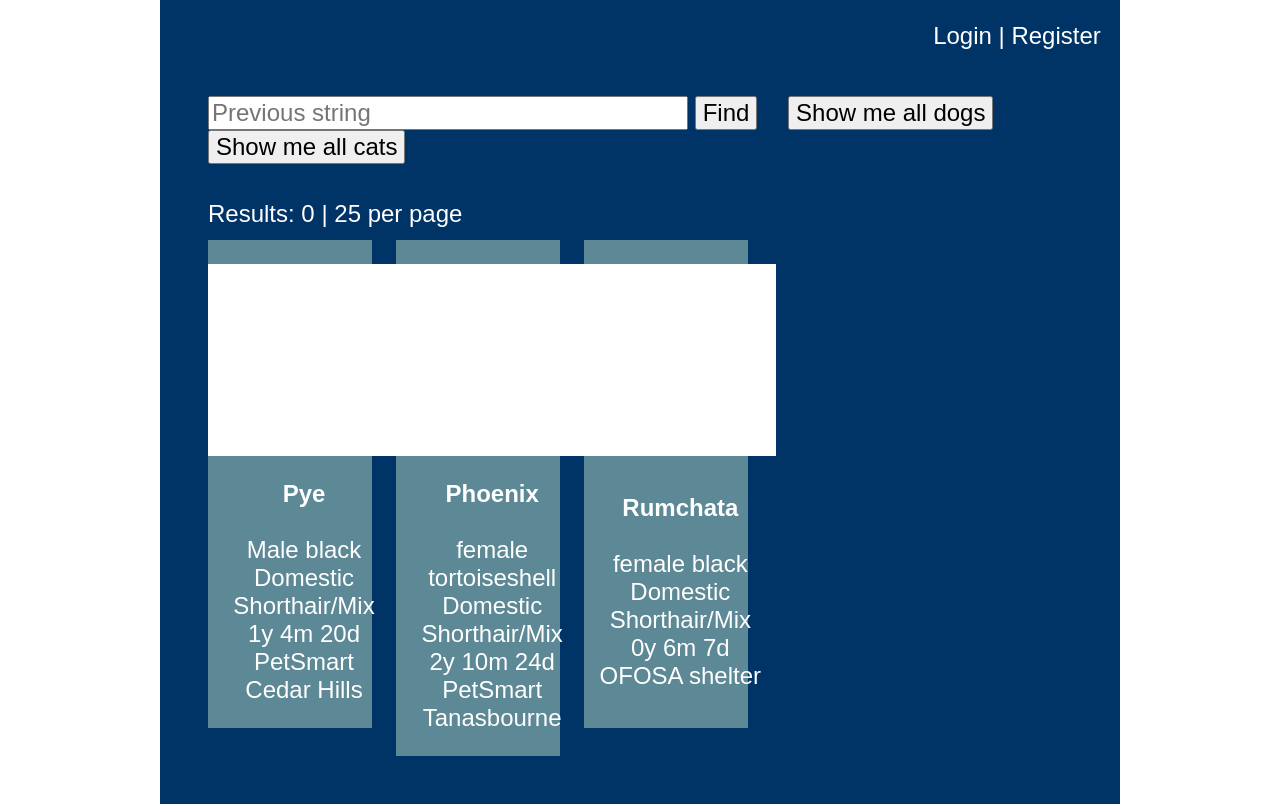
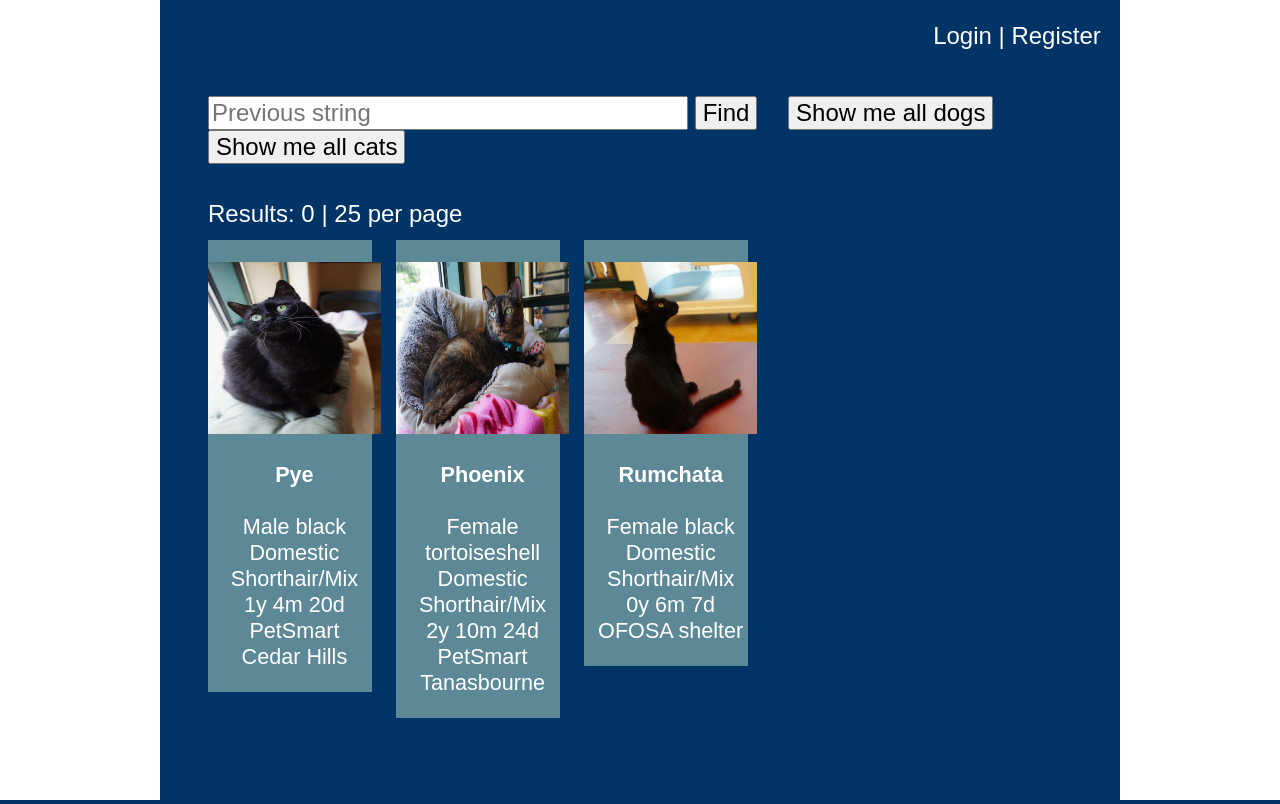
Before and after one commit to jastr945/PDXclass, a Django app: template capstone/animalproject/animalapp/templates/animalapp/search_results.html in a window 1280 px wide. Run offline with Django 3.2, Linux system fonts and the light colour scheme; the template is opened without the code that fills it: values that come from a table or form of the project are taken from there, others are empty; data comes from the database, SQL or seed files in the repository; both versions use the stored data as it was after the commit; tables that the repository leaves empty hold one stand-in row (values such as "Sample post"); parts of the project's set-up code (start-up, migrations or seed data) failed here and were passed over; some libraries are stand-ins or nearby versions.

Commit message:
Search results previews are now clickable

```diff
--- /dev/null
+++ b/capstone/animalproject/animalapp/static/animalapp/js/search_results.js
@@ -0,0 +1,5 @@
+/**
+ * Created by polina on 8/9/17.
+ */
+
+'use strict';
--- a/capstone/animalproject/animalapp/static/animalapp/sass/index.css
+++ b/capstone/animalproject/animalapp/static/animalapp/sass/index.css
@@ -326,8 +326,13 @@ body, html {
     background-color: #5D8896;
     width: 18%;
     height: auto;
-    min-height: 18em; }
-    #searchResultsBlock #profilePreview #img {
+    min-height: 16em;
+    cursor: pointer; }
+    #searchResultsBlock #profilePreview a {
+      text-decoration: none;
+      color: #FFFFFF;
+      font-size: 0.9em; }
+    #searchResultsBlock #profilePreview img {
       align-self: center;
       margin: 1em 0 1em 0;
       padding: 0;
--- a/capstone/animalproject/animalapp/static/animalapp/sass/index.scss
+++ b/capstone/animalproject/animalapp/static/animalapp/sass/index.scss
@@ -380,8 +380,14 @@ body, html {
     background-color: #5D8896;
     width: 18%;
     height: auto;
-    min-height: 18em;
-    #img {
+    min-height: 16em;
+    cursor: pointer;
+    a {
+      text-decoration: none;
+      color: $color2;
+      font-size: 0.9em;
+    }
+    img {
       align-self: center;
       margin:1em 0 1em 0;
       padding: 0;
--- a/capstone/animalproject/animalapp/templates/animalapp/animal_profile.html
+++ b/capstone/animalproject/animalapp/templates/animalapp/animal_profile.html
@@ -6,7 +6,7 @@
         <div class="slides">
             <ul class="pgwSlideshow">
                 {% for img in animals.images.all %}
-                    <li><img class="animalpic" src="{{ img.img.url }}" alt="{{ animals.name }}"></li>
+                    <li><img src="{{ img.img.url }}" alt="{{ animals.name }}"></li>
                 {% endfor %}
             </ul>
         </div>
--- a/capstone/animalproject/animalapp/templates/animalapp/delete_animal.html
+++ /dev/null
@@ -1,6 +0,0 @@
-{% extends 'animalapp/base.html' %}
-{% load static %}
-<title>{% block title %}Delete Entry{% endblock %}</title>
-{% block content %}
-    <div class="infoText">The profile was deleted successfully!</div>
-{% endblock %}
--- a/capstone/animalproject/animalapp/templates/animalapp/search_results.html
+++ b/capstone/animalproject/animalapp/templates/animalapp/search_results.html
@@ -19,22 +19,24 @@
     </div>
     {% for a in animals %}
         <div id="profilePreview">
-            <div id="img"></div>
+            <a href="{% url 'animal_profile' a.slug %}">
+                <img src="{{ a.images.all.0.img.url }}" alt="{{ a.name }}">
                 <div id="previewDescription">
-                <b>{{ a.name }}</b><br>
+                    <b>{{ a.name|capfirst }}</b><br>
                     {% if a.dog %}
                         {{ a.dog.size|capfirst }}
                         {{ a.gender|yesno:"male, female" }}
                         {{ a.dog.dog_color }}
                         {{ a.dog.dog_breed }}<br>
                     {% else %}
-                     {{ a.gender|yesno:"male, female"|capfirst }}
+                        {{ a.gender|yesno:"Male, Female" }}
                         {{ a.cat.cat_color }}
                         {{ a.cat.cat_breed }}<br>
                     {% endif %}
                     {{ a.animal_age }}<br>
                     {{ a.location }}<br>
                 </div>
+            </a>
         </div>
     {% endfor %}
     </div>
```
Also changed, not shown: capstone/animalproject/db.sqlite3, capstone/animalproject/media/Rumchata/A378441_Rumchata_1.JPG (added), capstone/animalproject/media/Rumchata/A378441_Rumchata_2.JPG (added), 1 other file. Lines whose indentation alone changed are shown as unchanged.
